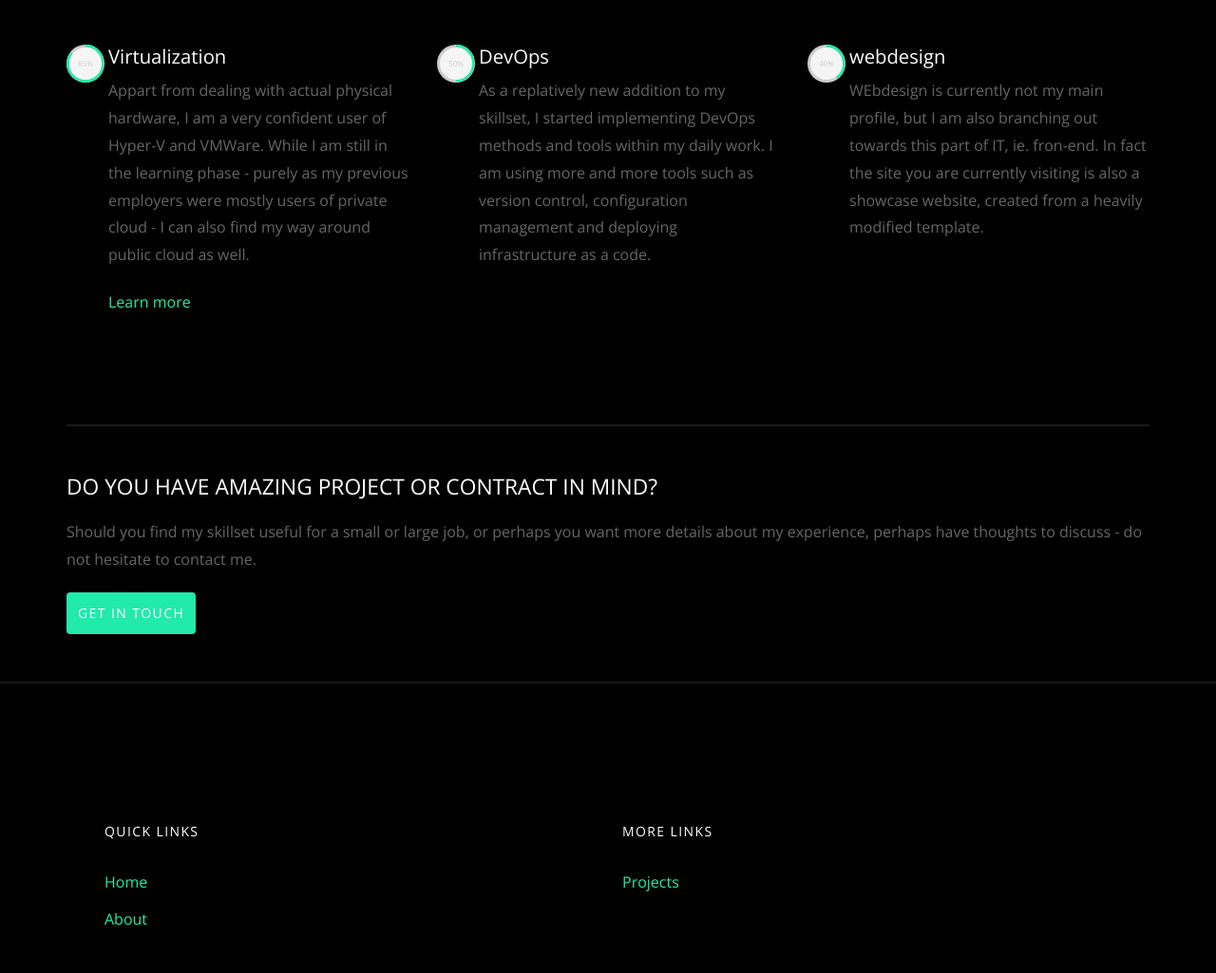
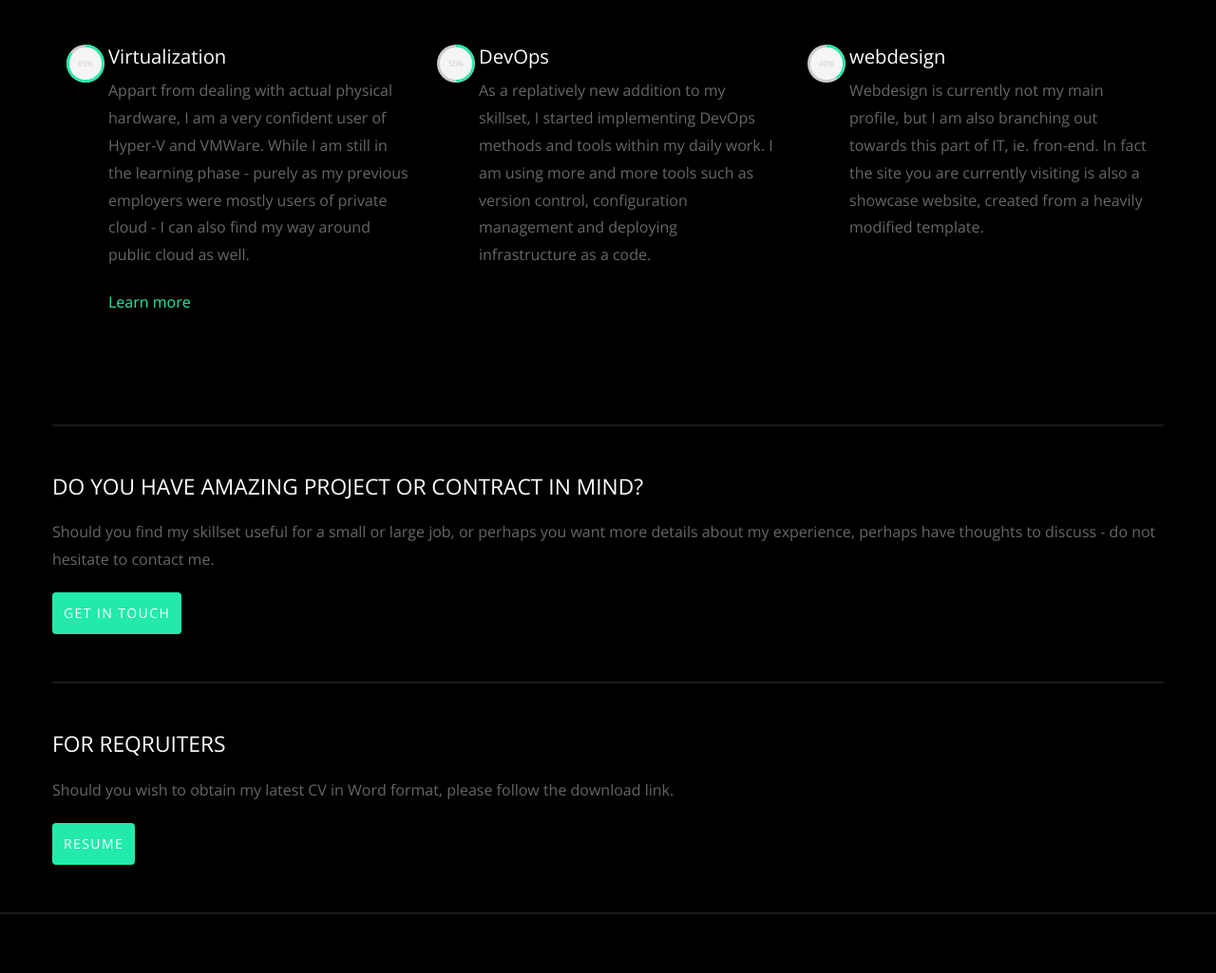
Before and after one commit to Krapulax80/fabricesemti.com, a website: page about.html in a window 1280 px wide. Shown: the part 2034-3059 px from the top of the page at 95% size. Drawn offline with nearby package versions, Linux system fonts and the light colour scheme; files whose address does not match are found by name.

Commit message:
fixing some details

```diff
--- a/about.html
+++ b/about.html
@@ -418,7 +418,7 @@
               </div>
               <div class="text">
                 <h3 class="heading">webdesign</h3>
-                <p>WEbdesign is currently not my main profile, but I am also branching out towards this part of IT, ie. fron-end. In fact the site you are currently visiting is also a showcase website, created from a heavily modified template. </p>
+                <p>Webdesign is currently not my main profile, but I am also branching out towards this part of IT, ie. fron-end. In fact the site you are currently visiting is also a showcase website, created from a heavily modified template. </p>
                 <!-- <p><a href="single-page.html">Learn more</a></p> -->
               </div>
             </div>
@@ -433,10 +433,21 @@
 
     <!-- START: section cta -->
     <div class="container">
-      <div class="probootstrap-cta probootstrap-animate border-bototm-none">
-        <h2 class="mb20">Do you have amazing project or contract in mind?</h2>
-        <p>Should you find my skillset useful for a small or large job, or perhaps you want more details about my experience, perhaps have thoughts to discuss - do not hesitate to contact me.</p>
-        <p><a href="mailto:fabrice.semti@scriptaholic.co.uk" role="button" class="btn btn-primary">Get In Touch</a></p>
+      <div class="row">
+        <div class="col md-6">
+          <div class="col md-6 probootstrap-cta probootstrap-animate border-bototm-none">
+            <h2 class="mb20">Do you have amazing project or contract in mind?</h2>
+            <p>Should you find my skillset useful for a small or large job, or perhaps you want more details about my experience, perhaps have thoughts to discuss - do not hesitate to contact me.</p>
+            <p><a href="mailto:fabrice.semti@scriptaholic.co.uk" role="button" class="btn btn-primary">Get In Touch</a></p>
+          </div>
+        </div>
+        <div class="col md-6">
+          <div class="probootstrap-cta probootstrap-animate border-bototm-none">
+            <h2 class="mb20">For reqruiters </h2>
+            <p>Should you wish to obtain my latest CV in Word format, please follow the download link.</p>
+            <p><a download href="https://github.com/Krapulax80/cv-word/blob/master/fabrice_semti_v9.docx" role="button" class="btn btn-primary">Resume</a></p>
+          </div>
+        </div>
       </div>
     </div>
     <!-- END section cta -->
```
